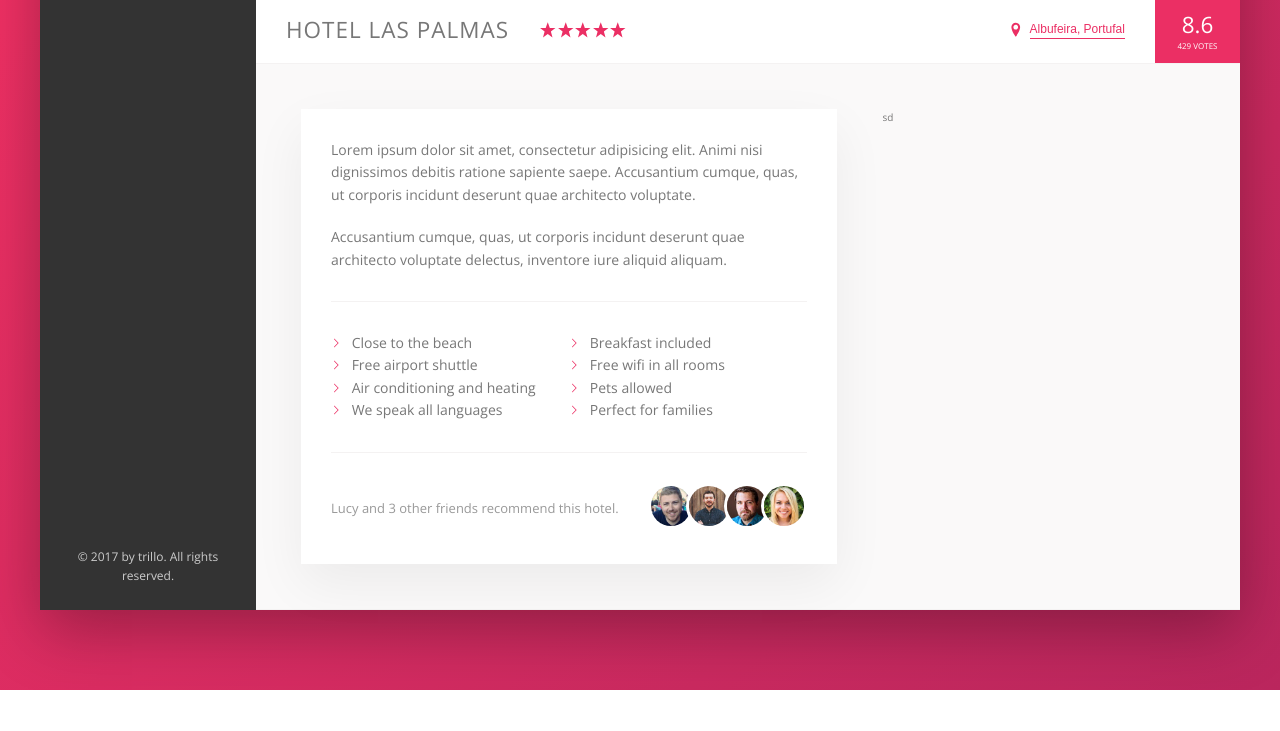
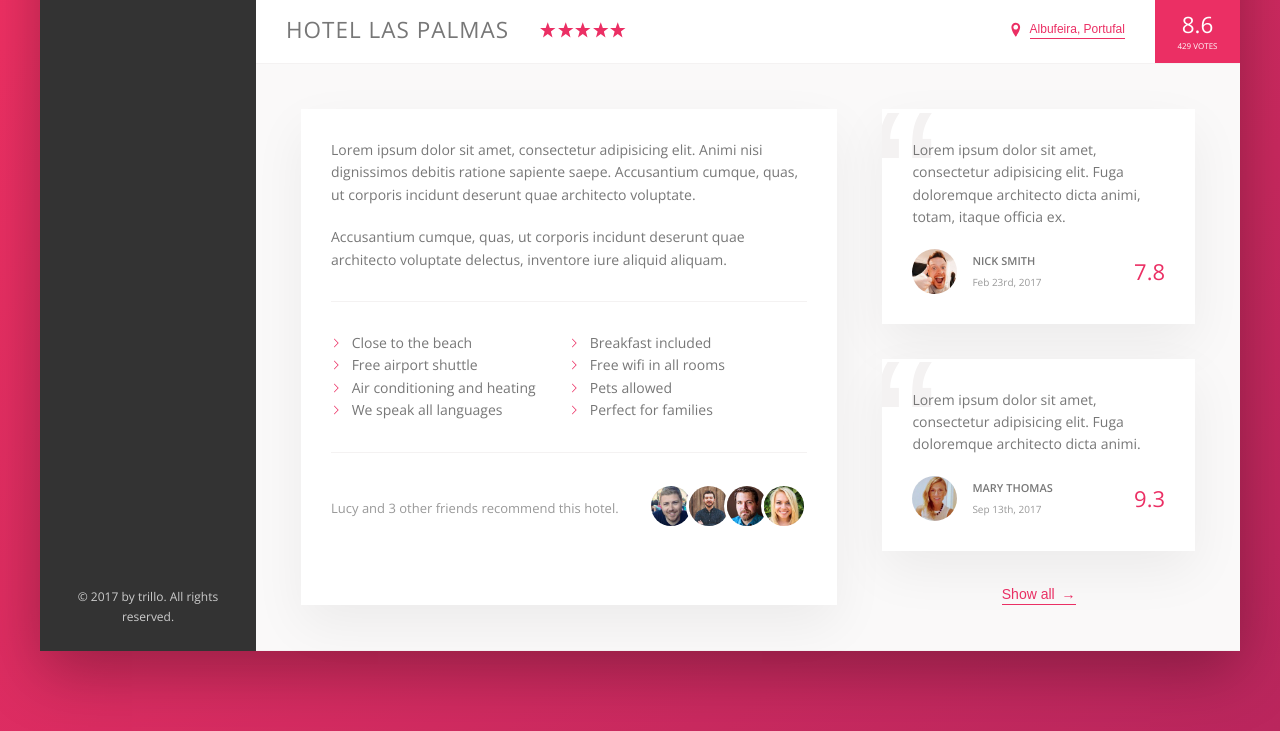
Before and after one commit to NowakowskiWebDev/Trillo-learning, a plain HTML site: page index.html in a window 1280 px wide. Shown: the part 538-1269 px from the top of the page. Before the commit the page ends 1228 px from the top, so only its background shows below. Drawn offline with nearby package versions, Linux system fonts and the light colour scheme.

Commit message:
building the user reviews section

```diff
--- a/index.html
+++ b/index.html
@@ -197,7 +197,38 @@
                     </div>
 
                     <div class="user-reviews">
-                        sd
+                        <figure class="review">
+                            <blockquote class="review__text">
+                                Lorem ipsum dolor sit amet, consectetur adipisicing elit. Fuga doloremque architecto
+                                dicta animi, totam, itaque officia ex.
+                            </blockquote>
+                            <figcaption class="review__user">
+                                <img src="img/user-1.jpg" alt="User 1" class="review__photo">
+                                <div class="review__user-box">
+                                    <p class="review__user-name">Nick Smith</p>
+                                    <p class="review__user-date">Feb 23rd, 2017</p>
+                                </div>
+                                <div class="review__rating">7.8</div>
+                            </figcaption>
+                        </figure>
+
+                        <figure class="review">
+                            <blockquote class="review__text">
+                                Lorem ipsum dolor sit amet, consectetur adipisicing elit. Fuga doloremque architecto
+                                dicta animi.
+                            </blockquote>
+                            <figcaption class="review__user">
+                                <img src="img/user-2.jpg" alt="User 2" class="review__photo">
+                                <div class="review__user-box">
+                                    <p class="review__user-name">Mary Thomas</p>
+                                    <p class="review__user-date">Sep 13th, 2017</p>
+                                </div>
+                                <div class="review__rating">9.3</div>
+                            </figcaption>
+                        </figure>
+                        <button class="btn-inline">
+                            Show all <span>&rarr;</span>
+                        </button>
                     </div>
                 </div>
             </main>
--- a/sass/_components.scss
+++ b/sass/_components.scss
@@ -274,8 +274,17 @@
     cursor: pointer;
     transition: all .2s;
 
+    & span {
+        margin-left: 3px;
+        transition: margin-left .2s;
+    }
+
     &:hover {
         color: var(--color-grey-dark-1);
+
+        span {
+            margin-left: 8px;
+        }
     }
 
     &:focus {
@@ -372,3 +381,67 @@
         }
     }
 }
+
+// -----------------------------------------------------------------------------------
+// REVIEWS
+.review {
+    background-color: #fff;
+    box-shadow: var(--shadow-light);
+    padding: 3rem;
+    margin-bottom: 3.5rem;
+    position: relative;
+    overflow: hidden;
+
+    &__text {
+        margin-bottom: 2rem;
+        z-index: 10;
+        position: relative;
+    }
+
+    &__user {
+        display: flex;
+        align-items: center;
+    }
+
+    &__photo {
+        height: 4.5rem;
+        width: 4.5rem;
+        border-radius: 50%;
+        margin-right: 1.5rem;
+    }
+
+    &__user-box {
+        margin-right: auto;
+    }
+
+    &__user-name {
+        font-size: 1.1rem;
+        font-weight: 600;
+        text-transform: uppercase;
+        margin-bottom: .4rem;
+    }
+
+    &__user-date {
+        font-size: 1rem;
+        color: var(--color-grey-dark-3);
+    }
+
+    &__rating {
+        color: var(--color-primary);
+        font-size: 2.2rem;
+        font-weight: 300;
+    }
+
+    &::before {
+        content: "\201C";
+        position: absolute;
+        top: -2.75rem;
+        left: -1rem;
+        line-height: 1;
+        font-size: 20rem;
+        color: var(--color-grey-light-2);
+        font-family: sans-serif;
+        z-index: 1;
+    }
+
+}
--- a/sass/_layout.scss
+++ b/sass/_layout.scss
@@ -39,6 +39,7 @@
 }
 
 .detail {
+    font-size: 1.4rem;
     display: flex;
     padding: 4.5rem;
     background-color: var(--color-grey-light-1);
@@ -46,7 +47,6 @@
 }
 
 .description {
-    font-size: 1.4rem;
     background-color: #fff;
     box-shadow: var(--shadow-light);
     padding: 3rem;
@@ -56,4 +56,8 @@
 
 .user-reviews {
     flex: 1;
+
+    display: flex;
+    flex-direction: column;
+    align-items: center;
 }
```
Also changed, not shown: css/main.css, 1 other file.
